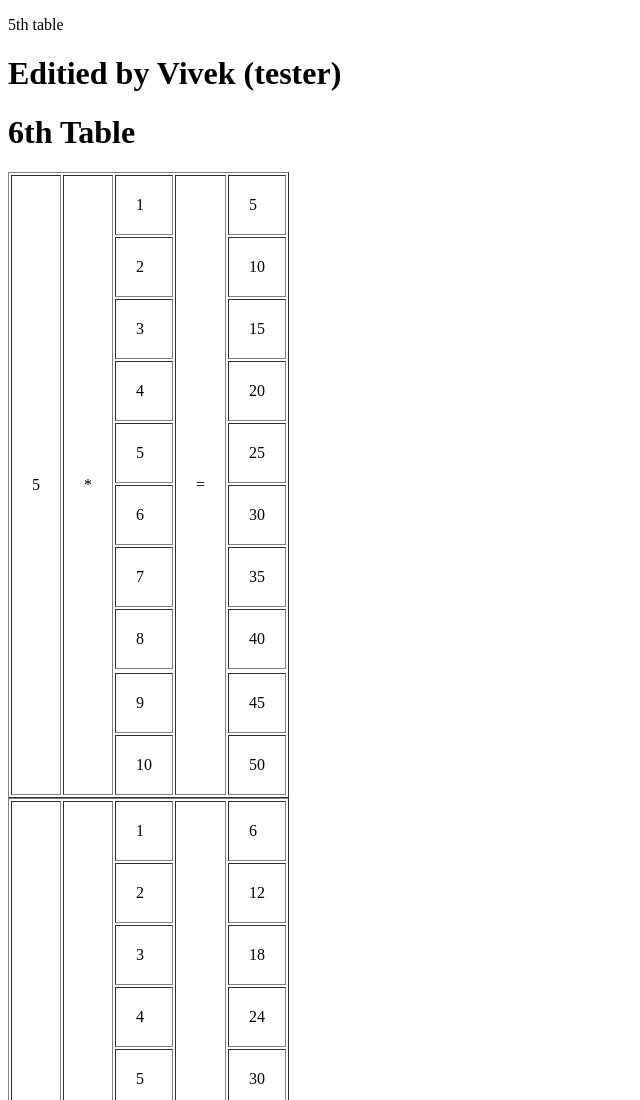
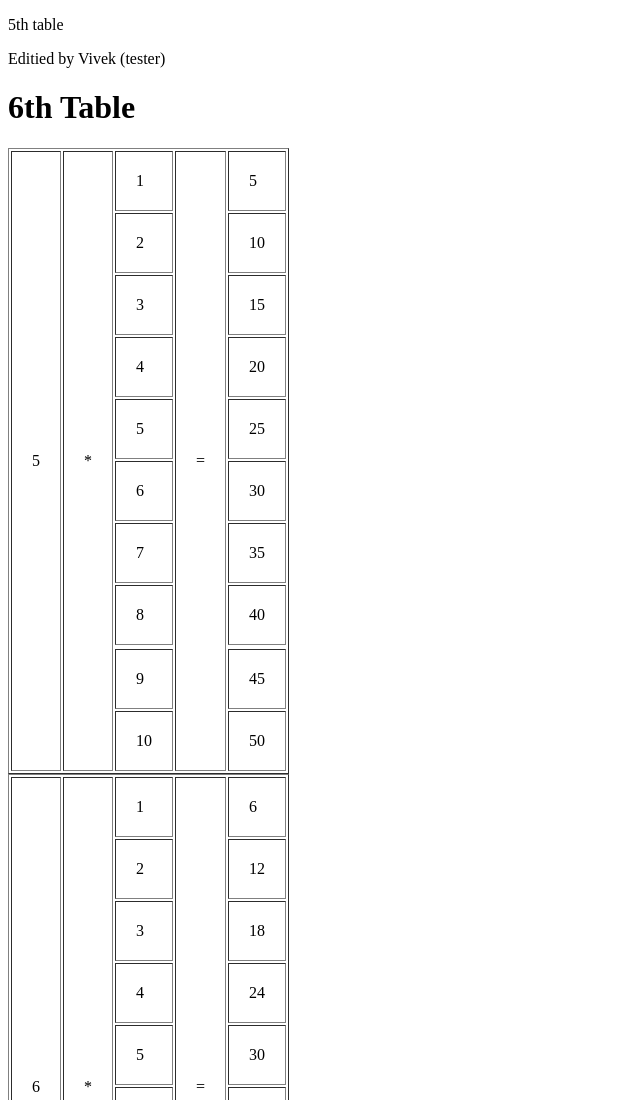
Before and after one commit to Shiva6213/5th-table-, a plain HTML site: page table.html in a window 1280 px wide. Shown: the top 1100 px of the page, without its empty margins (0-640 px from the left). Drawn offline with Linux system fonts and the light colour scheme.

Commit message:
vivekdurgam tester

```diff
--- a/table.html
+++ b/table.html
@@ -1,4 +1,4 @@
-<!DOCTYPE html>
+    <!DOCTYPE html>
 <html lang="en">
 <head>
     <meta charset="UTF-8">
@@ -53,7 +53,7 @@
 
     </tr>
 
-<h1>Editied by Vivek (tester)</h1>
+<P>Editied by Vivek (tester)<P>
 
 <h1>6th Table </h1>
      <table border="1"cellpadding="20"cellpadding="0"
```
